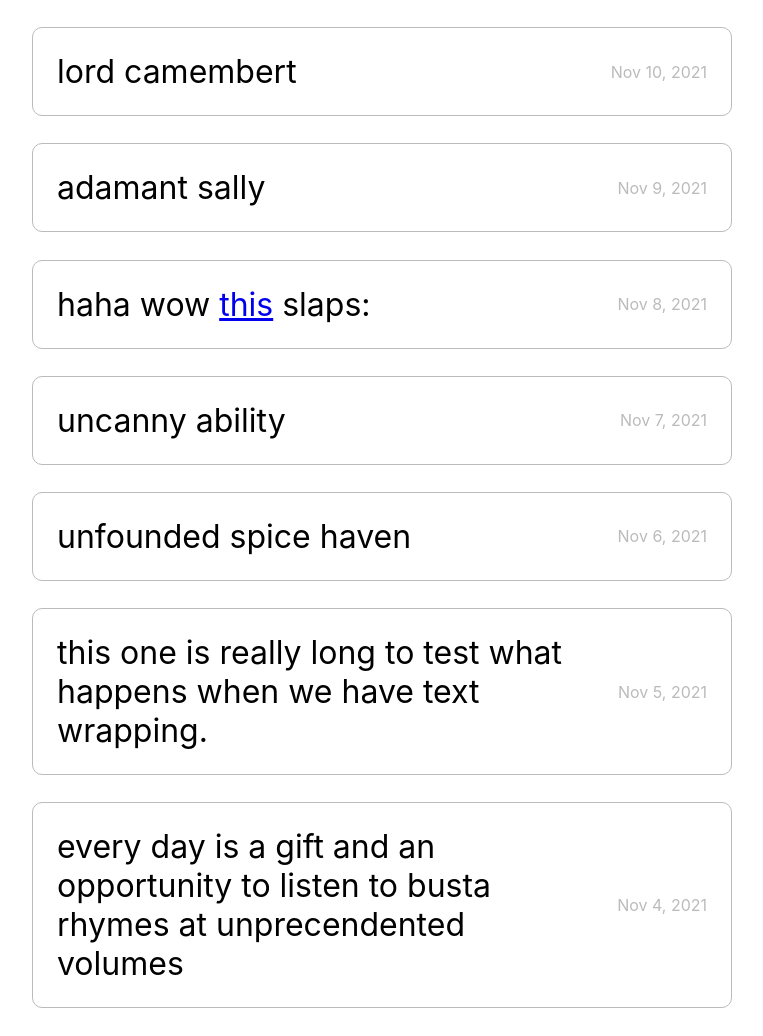
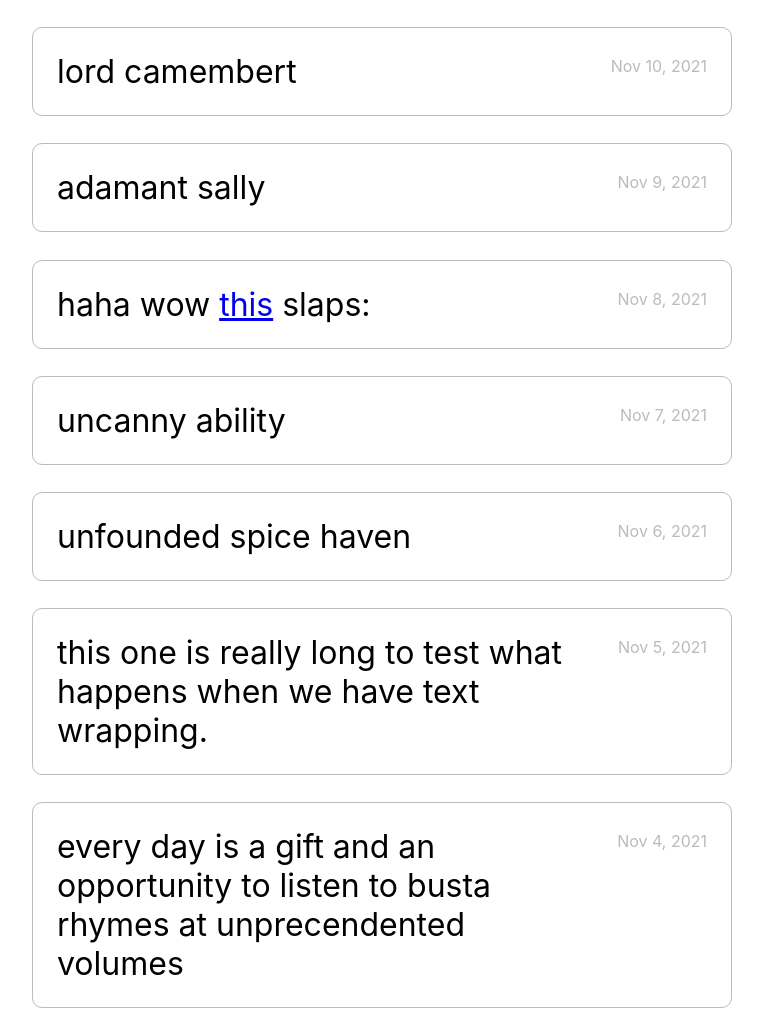
Before and after one commit to dylanhand/dylan.wtf, a Jekyll site: the page built from index.markdown, in a window 1280 px wide. Shown: the whole page, without its empty margins (258-1021 px from the left). Built offline with Jekyll 4.4.1, drawn with Linux system fonts in a browser that asks for light colours.

Commit message:
Kinda better date alignment

```diff
--- a/_sass/home.scss
+++ b/_sass/home.scss
@@ -25,13 +25,12 @@
     // grid-template-columns: auto 1fr;
     column-gap: 2rem;
     // align-items: top;
-    align-items: center;
+    align-items: top;
     // background-color: #dff;
     margin: 1.7rem 0;
     padding: 1.5rem;
     border: 1px solid #bbb;
     border-radius: 10px;
-
 
     .post-content {
         font-size: 2rem;
@@ -39,6 +38,7 @@
     }
 
     .post-date {
+        padding-top: 4px;
         color: #bbb;
         font-size: 1rem;
         // background-color: #eee;
```
